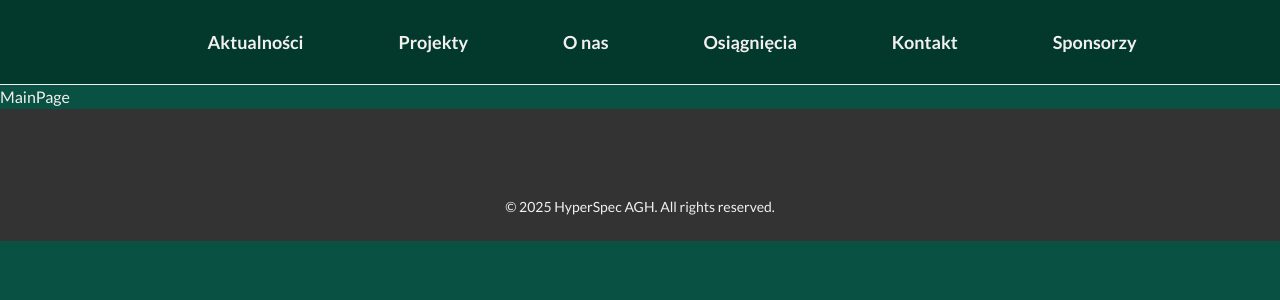
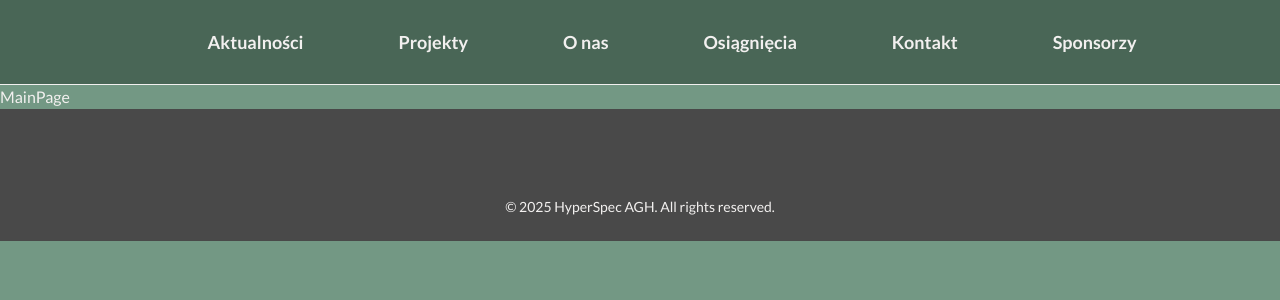
Before and after one commit to KNIGPHyperSpecAGH/webpage, a React (Vite) app: page / in a window 1280 px wide. Shown: the top 300 px of the page. Built offline with nearby package versions, Linux system fonts and the light colour scheme; some icons are missing.

Commit message:
change colors to match final version in figma

```diff
--- a/src/index.css
+++ b/src/index.css
@@ -4,15 +4,16 @@
 
 @theme {
     /* Custom colors */
-    --color-primary: #03382d;
-    --color-secondary: #095142; /* i changed it to color defined in figma */
+    --color-primary: #496656;
+    --color-secondary: #739884; /* i changed it to color defined in figma */
     --color-element: #027961;
     --color-white: #f2f0ef;
-    --color-black: #333333;
+    --color-black: #494949;
     --color-accent: #c57b57;
     --color-red: #cc2128;
+    --color-footer: #E87D48;
     /* Custom font families */
-    --font-header: 'Domine', serif;
+    --font-header: 'Lato', sans-serif;
     --font-text: 'Lato', sans-serif;
 }
 
```
